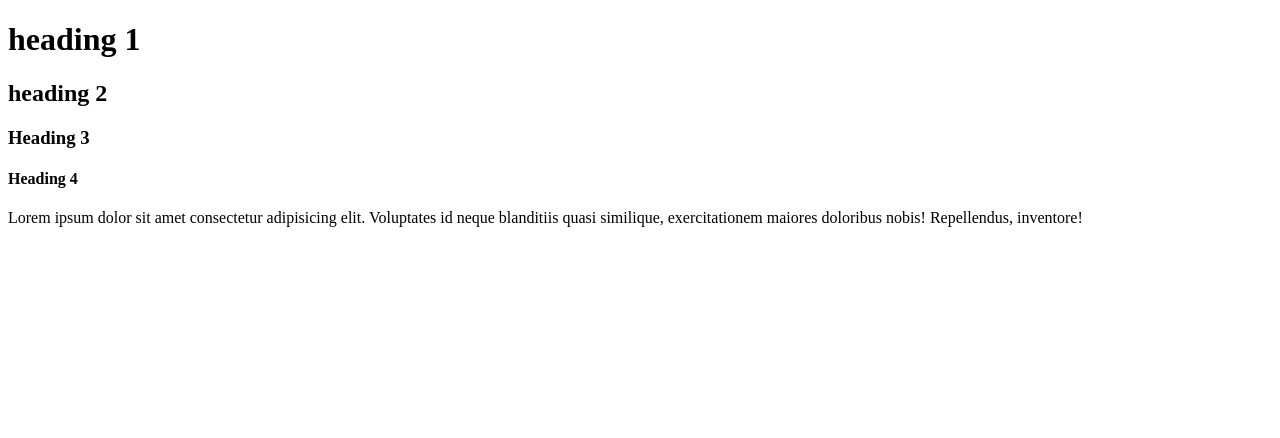
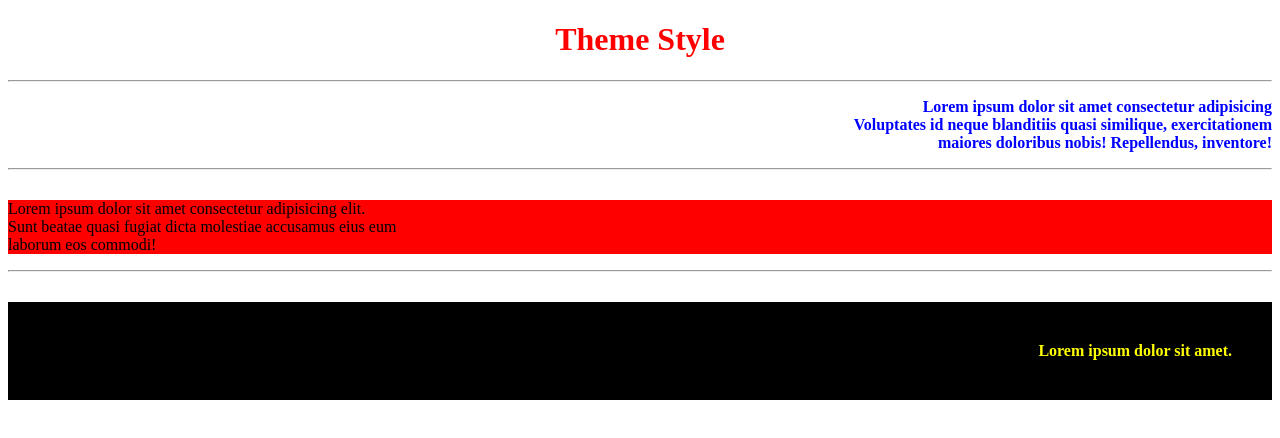
Before and after one commit to BakhtiyDeveloper/Lessons_HTML_CSS_BOOTSTAP_JAVASCRIPT, a plain HTML site: page index.html in a window 1280 px wide. Drawn offline with Linux system fonts and the light colour scheme.

Commit message:
added styles in HTML

```diff
--- a/index.html
+++ b/index.html
@@ -3,13 +3,21 @@
 <head>
     <meta charset="UTF-8">
     <meta name="viewport" content="width=device-width, initial-scale=1.0">
-    <title>Elements</title>
+    <title>Style</title>
 </head>
 <body>
-    <h1>heading 1</h1>
-    <h2>heading 2</h2>
-    <h3>Heading 3</h3>
-    <h4>Heading 4</h4>
-    <p>Lorem ipsum dolor sit amet consectetur adipisicing elit. Voluptates id neque blanditiis quasi similique, exercitationem maiores doloribus nobis! Repellendus, inventore!</p>
+    <h1 style="color: red; text-align:center;">Theme Style</h1>
+    <hr>
+    <p style="color: blue; text-align:right; font-weight:bold;">Lorem ipsum dolor sit amet consectetur adipisicing <br>
+       Voluptates id neque blanditiis quasi similique, exercitationem <br>
+       maiores doloribus nobis! Repellendus, inventore!
+    </p>
+    <hr>
+    <p style="color:black; text-align:left; margin-top:30px; background-color:red  " >Lorem ipsum dolor sit amet consectetur adipisicing elit. <br>
+       Sunt beatae quasi fugiat dicta molestiae accusamus eius eum
+       <br>laborum eos commodi!
+    </p>
+    <hr>
+    <h4 style="color: yellow; background-color:black; text-align:right; margin-top:30px; padding: 40px;">Lorem ipsum dolor sit amet.</h4>
 </body>
 </html>
```
